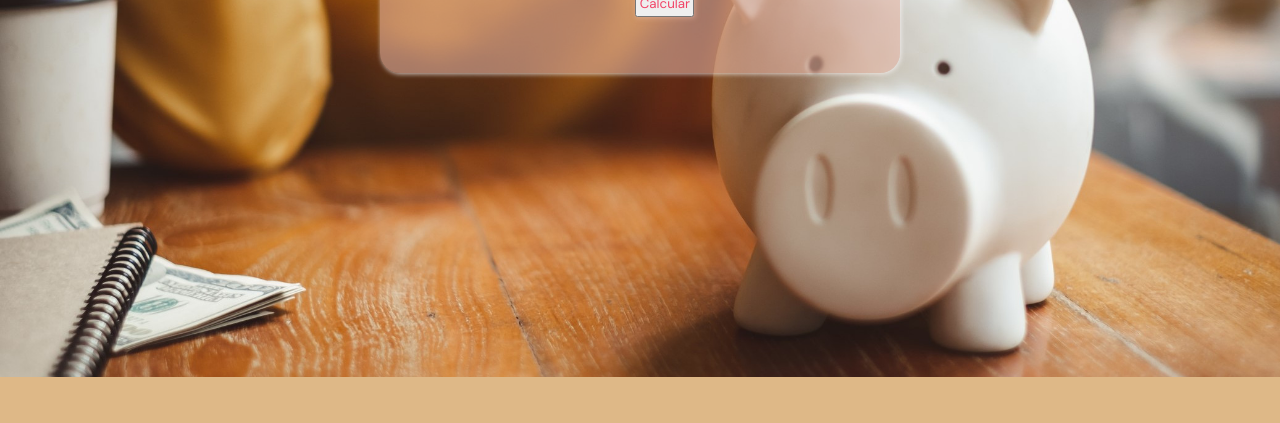
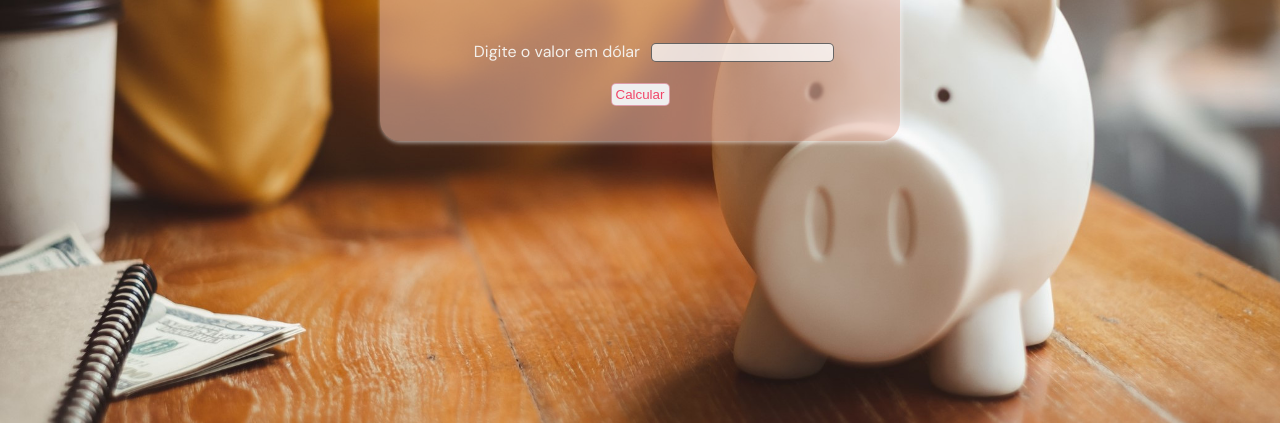
Before and after one commit to andressamorschel/ConversorDeMoedas, a plain HTML site: page index.html in a window 1280 px wide. Shown: the part 377-800 px from the top of the page. Drawn offline with Linux system fonts and the light colour scheme.

Commit message:
refatorando codigo e adicionando readme

```diff
--- a/Estilo/style.css
+++ b/estilo/style.css
@@ -5,27 +5,34 @@ body{
     max-width: 100%;
     min-width: 50%;
     background-color: burlywood;
+    padding: 0;
     margin: 0;
+    height: 100vh;
+    align-items: center;
+    display: flex;
+    justify-content: center;
+}
+
+
+.container{
+    position: absolute;
+    display: flex;
+    align-items: center;
+    justify-content: center;
+    flex-direction: column;
+    background-color:rgba(235, 187, 170, 0.548);
+    border-radius: 20px;
+    height: 235px;
+    width: 520px;
+    margin: auto;
+    box-shadow: 1px 1px 5px rgba(250, 246, 246, 0.767);
 }
 
 h1{
     color: rgb(243, 240, 236);
     font-family: 'Varela Round', sans-serif;
-    text-align: center;
+    align-self: auto;
 }
-
-.container{
-    background-color:rgba(235, 187, 170, 0.548);
-    border-radius: 20px;
-    position:absolute;
-    height: 220px;
-    width: 520px;
-    margin-top: 50px;
-    box-shadow: 1px 1px 5px rgba(250, 246, 246, 0.767);
-    top: calc(35% - 100px);
-    left: calc(50% - 260px);
-}
-
 .fundo{
     width: 100%;
     height: 100%;
@@ -40,29 +47,28 @@ h1{
 
 #buttonCalc{
     color:rgb(241, 69, 104);
-    margin-left: 49%;
-    align-items: center;
-    padding: 3px 3px 3px 3px;
+    padding: 3px;
     width: 59px;
-    box-shadow: 1px 1px 5px rgba(235, 187, 170, 0.548);
-    align-items: center;
+    justify-content: center;
     cursor: pointer;
-    font-family:'DM Sans', sans-serif;
+    border-radius: 5px;
+    border: 1px solid rgba(209, 93, 116, 0.555);
+    font-family: Arial, Helvetica, sans-serif;
 }
 
 
 
 input[type="number"]{
-    color:yellowgreen;
+    color:rgb(10, 10, 9);
     border-radius: 5px;
     margin: 2px 2px 5px 7px;
     border: 1px solid rgba(80, 80, 80, 0.863);
-
+    background-color: rgba(255, 255, 255, 0.753);;
 }
 
 .elementosCaixa{
     color:  rgb(243, 240, 236);
-    margin-left: 30px;
+    margin-left: 15px;
 }
 
 p{
--- a/index.html
+++ b/index.html
@@ -5,8 +5,8 @@
     <meta charset="UTF-8">
     <meta http-equiv="X-UA-Compatible" content="IE=edge">
     <meta name="viewport" content="width=device-width, initial-scale=1.0">
-    <link rel="stylesheet" href="Estilo/style.css">
-    <link rel="shortcut icon" href="Imagens/moeda.png" type="image/x-icon">
+    <link rel="stylesheet" href="estilo/style.css">
+    <link rel="shortcut icon" href="imagens/moeda.png" type="image/x-icon">
     <title>Conversor de Moedas</title>
 </head>
 
@@ -14,16 +14,17 @@
     <div class="container">
         <h1>Conversor de moedas</h1>
         <div class="elementosCaixa">
-            <p class="valor1">Digite o valor em real <input type="number" id="valorReal" ></p>
+            <p class="valor1">Digite o valor em dólar <input type="number" id="valorReal"></p>
         </div>
 
         <button type="submit" type="button" id="buttonCalc">Calcular </button>
+
         <div>
             <p id="valorResultado"></p>
         </div>
     </div>
-    <img src="Imagens/fundoOriginal.jpg" class="fundo" alt="">
-    <script src="JavaScript/script.js"></script>
+    <img src="imagens/fundoOriginal.jpg" class="fundo" alt="">
+    <script src="script/app.js"></script>
 </body>
 
 </html>
--- a/JavaScript/script.js
+++ b/script/app.js
@@ -12,5 +12,5 @@ function converterDolar(event) {
 
   let resultado = (valorEmReal.value * 5.60).toFixed(2);
 
-  document.getElementById('valorResultado').innerHTML = `Resultado: R$ ${resultado} dólares`;
+  document.getElementById('valorResultado').innerHTML = `Resultado: R$ ${resultado} reais`;
 }
```
Also changed, not shown: imagens/fundoOriginal.jpg (renamed from Imagens/fundoOriginal.jpg), imagens/interface.jpeg (added), imagens/moeda.png (renamed from Imagens/moeda.png), 1 other file.
